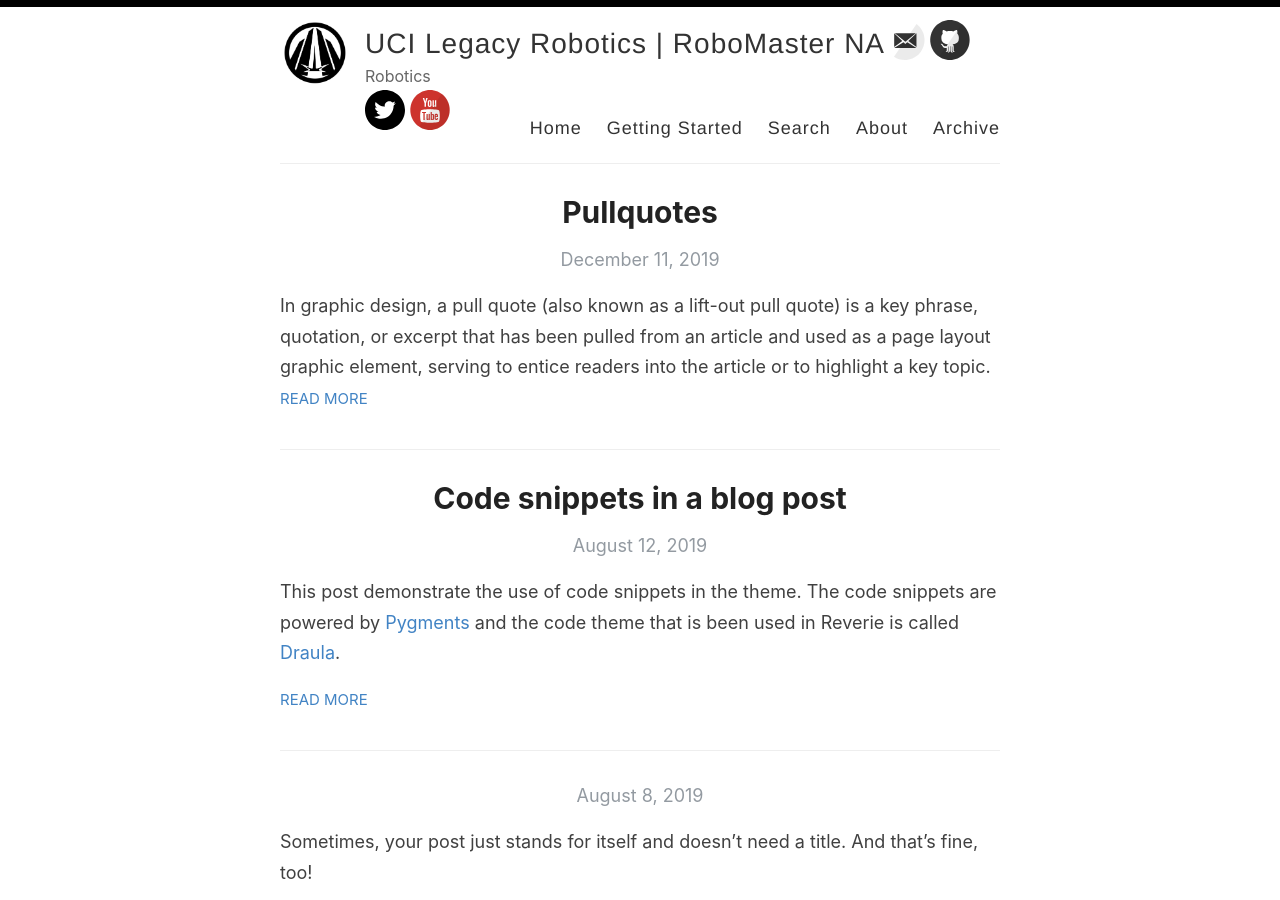
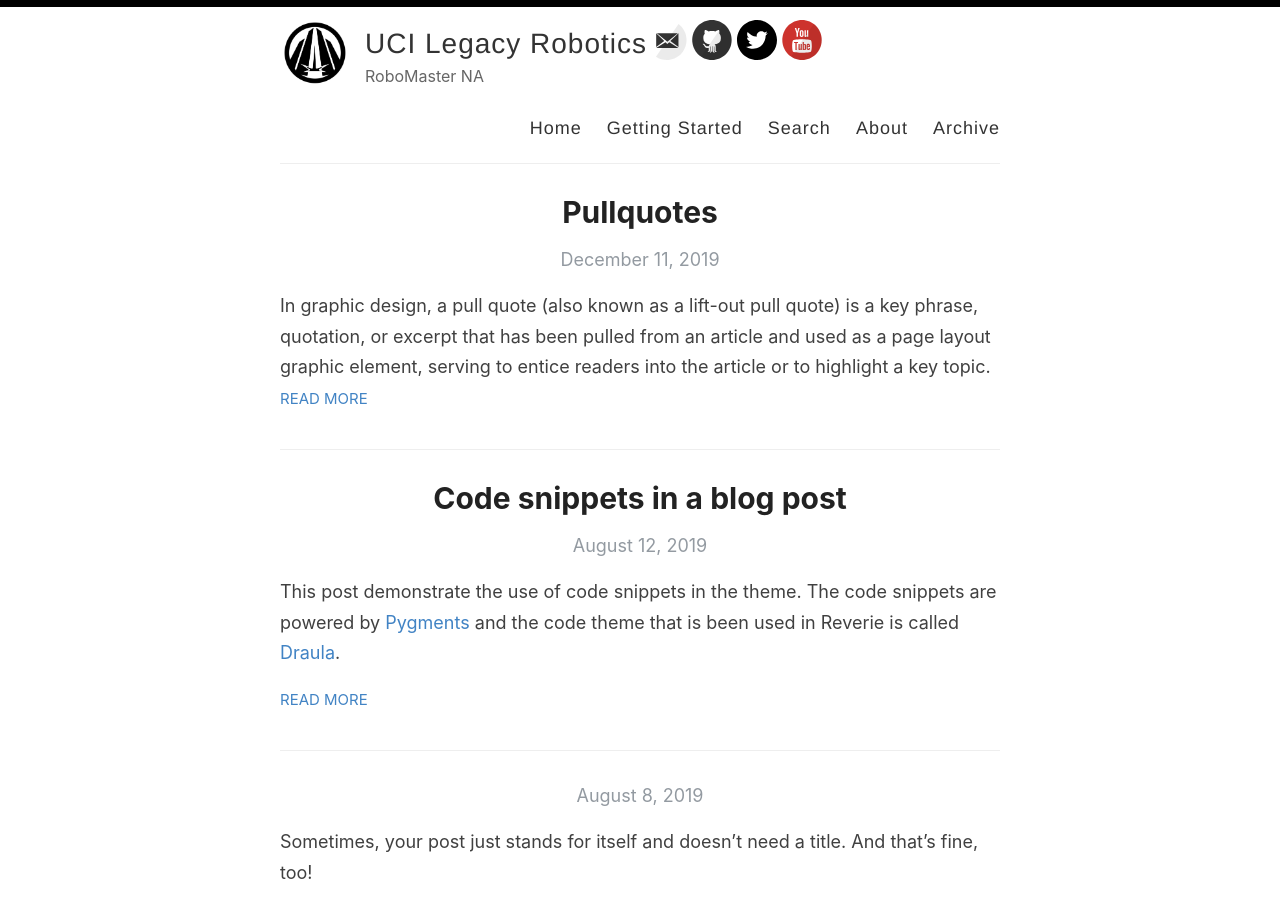
Before and after one commit to LegacyRobots/legacyrobots.github.io, a Jekyll site: the page built from index.html, in a window 1280 px wide and 900 px high. Built offline with Jekyll 4.4.1, drawn with Linux system fonts in a browser that asks for light colours; the list of posts is cut into pages by our own code.

Commit message:
Update _config.yml

```diff
--- a/_config.yml
+++ b/_config.yml
@@ -3,13 +3,13 @@
 #
 
 # Name of your site (displayed in the header)
-name: UCI Legacy Robotics | RoboMaster NA
+name: UCI Legacy Robotics
 
 # Name of the author
-author: UCI Legacy
+author: UCI Legacy Robotics
 
 # Short bio or description (displayed in the header)
-description: Robotics
+description: RoboMaster NA
 
 # URL of your avatar or profile pic (you could use your GitHub profile pic)
 avatar: /images/Legacy_v2.png
```
